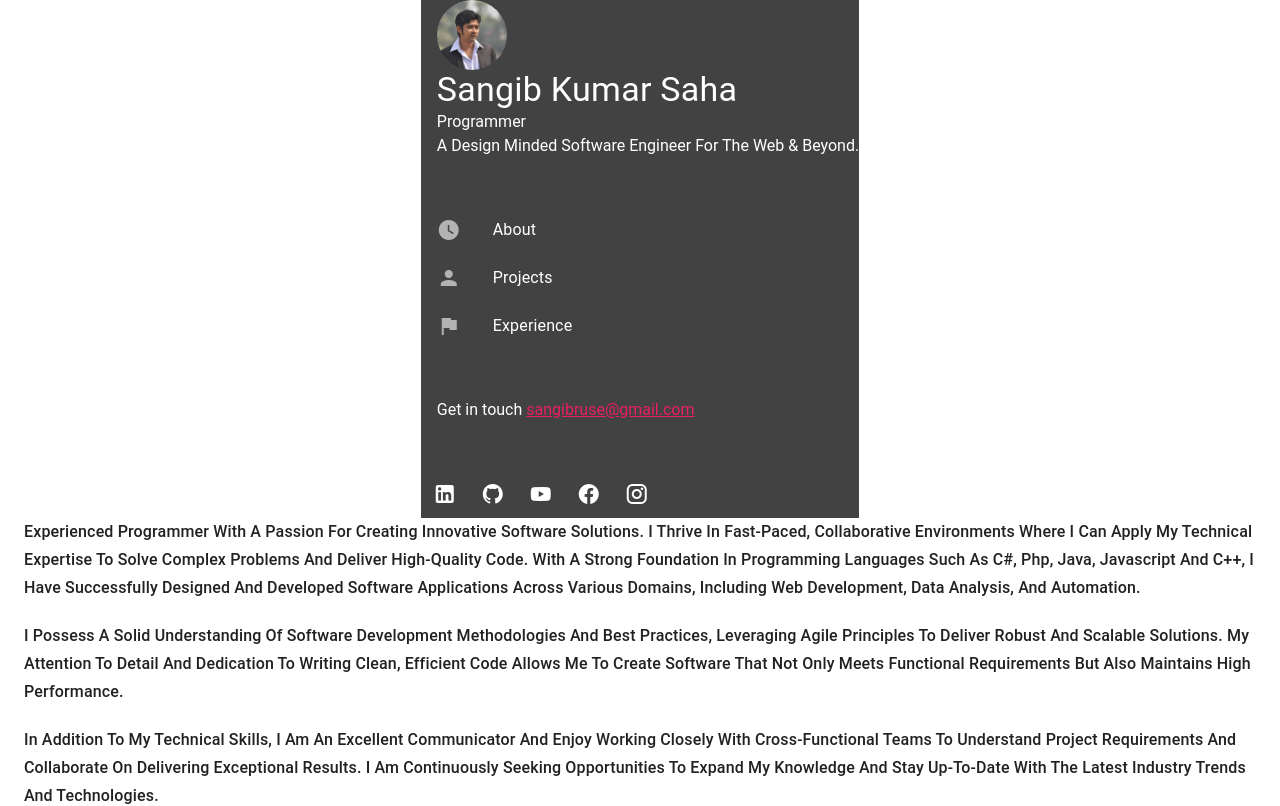
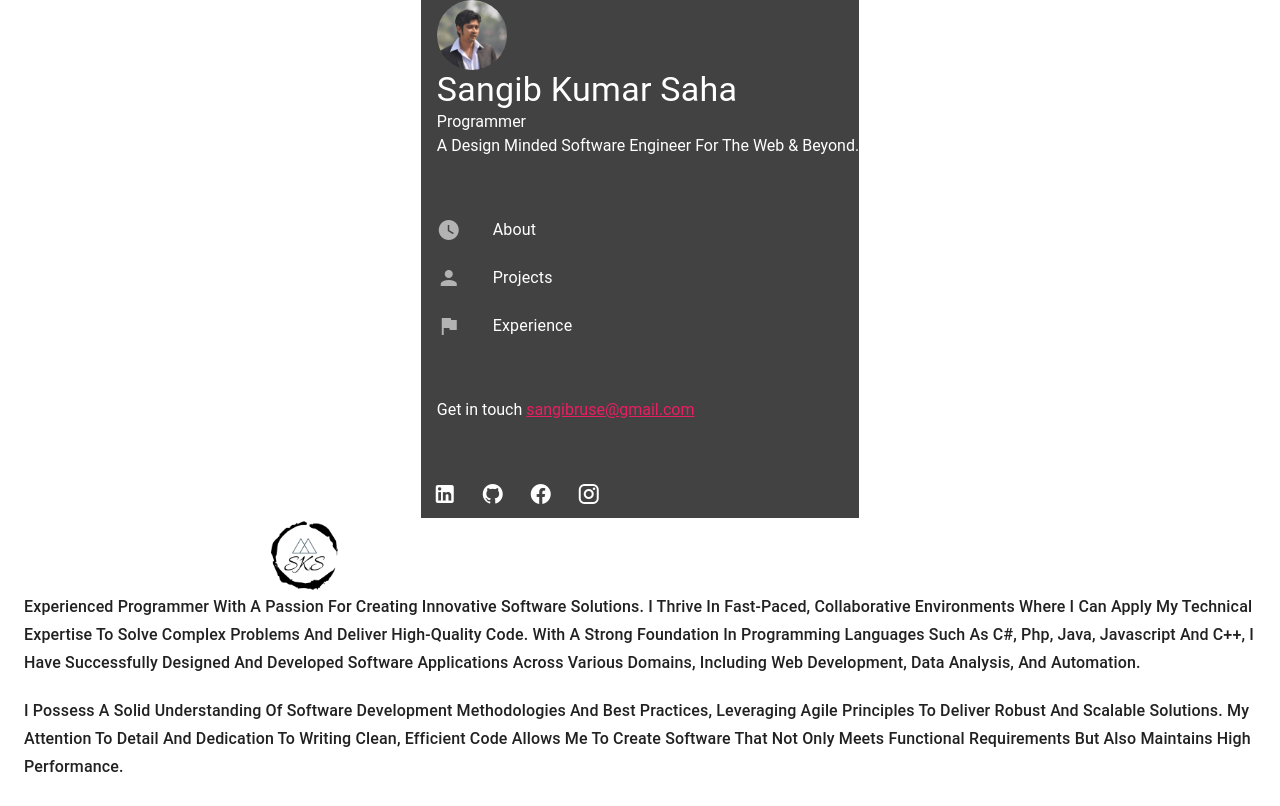
Before and after one commit to sangib58/SangibProject.Com, a Vue app: page / in a window 1280 px wide. Shown: the top 806 px of the page. Built offline with nearby package versions, Linux system fonts and the light colour scheme.

Commit message:
href fix, logo test

```diff
--- a/src/views/About.vue
+++ b/src/views/About.vue
@@ -24,6 +24,7 @@
                 :icon="icon.img"
                 :href="icon.route"
                 variant="text"
+                target="_blank"
             ></v-btn>
         </div>
     </v-sheet>
@@ -40,7 +41,7 @@
                 icons: [
                 {img:'mdi-linkedin',route:'https://www.linkedin.com/in/sangib-kumar-saha-663914a1/'},
                 {img:'mdi-github',route:'https://github.com/sangib58'},
-                {img:'mdi-youtube',route:'https://www.youtube.com/channel/UCq17ya4NFrlAnWB0_HEjBSA'},
+                //{img:'mdi-youtube',route:'https://www.youtube.com/channel/UCq17ya4NFrlAnWB0_HEjBSA'},
                 {img:'mdi-facebook',route:'https://www.facebook.com/shuvo58'},
                 {img:'mdi-instagram',route:'https://www.instagram.com/shuvo58/'}
                 ],
--- a/src/views/Content.vue
+++ b/src/views/Content.vue
@@ -1,6 +1,8 @@
 <template>
     <section id="about">
+
         <v-sheet class="text-subtitle-1 text-capitalize font-weight-medium">
+            <v-img :src="this.logoImg" max-height="75" max-width="250" contain position="right" class="ml-16"></v-img>
             <div class="mb-5">
                 Experienced programmer with a passion for creating innovative software solutions.
                 I thrive in fast-paced, collaborative environments where I can apply my technical
@@ -291,6 +293,7 @@
                 projectImg2:'/images/quiz-plus.png',
                 projectImg3:'/images/vue-admin.png',
                 projectImg4:'/images/admin-plus.png',
+                logoImg:'/logo-no-background.png',
                 assessHourSrc:'https://assesshour.sangibproject.com/',
                 quizPlusSrc:'https://quizplus.sangibproject.com/',
                 vueAdminSrc:'https://vueadmin.sangibproject.com/',
```
